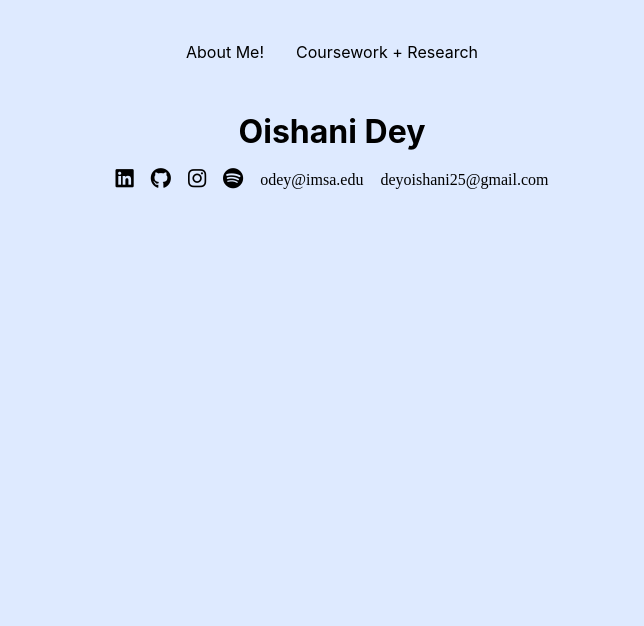
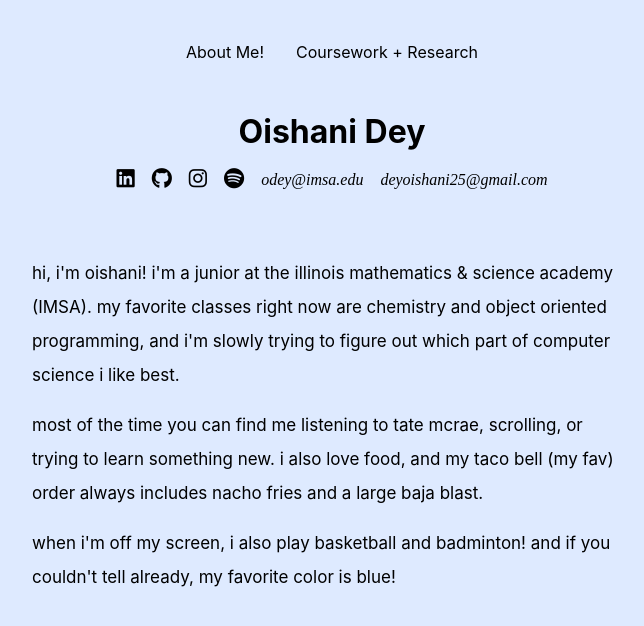
Before and after one commit to oishanid/oishanid.github.io, a plain HTML site: page index.html in a window 1280 px wide. Shown: the whole page, without its empty margins (308-952 px from the left). Drawn offline with Linux system fonts and the light colour scheme.

Commit message:
Added intro (about) + styling

```diff
--- a/index.html
+++ b/index.html
@@ -18,15 +18,26 @@
         <header>
             <div class="hello">
                 <h1>Oishani Dey</h1>
-                <div class="socials">
+                <section class="socials">
                     <a href="https://linkedin.com/in/oishanid" target="_blank" class="link-icon"><i class="fa-brands fa-linkedin"></i></a>
                     <a href="http://www.github.com/oishanid" target="_blank" class="link-icon"><i class="fa-brands fa-github"></i></a>
                     <a href="https://www.instagram.com/deyoishani25" target="_blank" class="link-icon"><i class="fa-brands fa-instagram"></i></a>
                     <a href="https://open.spotify.com/user/31oc64y7fqrz64kbvjxoxemlksbm" target="_blank" class="link-icon"><i class="fa-brands fa-spotify"></i></a>
-                    <a class="email" href="mailto:odey@imsa.edu">odey@imsa.edu</a><!--make both emails bold-->
+                    <a class="email" href="mailto:odey@imsa.edu">odey@imsa.edu</a>
                     <a class="email" href="mailto:deyoishani25@gmail.com">deyoishani25@gmail.com</a>
-                </div>
+                </section>
             </div>
         </header>
+        <section class="about">
+            <p>
+                hi, i'm oishani! i'm a junior at the illinois mathematics & science academy (IMSA). my favorite classes right now are chemistry and object oriented programming, and i'm slowly trying to figure out which part of computer science i like best.
+            </p>
+            <p>
+                most of the time you can find me listening to tate mcrae, scrolling, or trying to learn something new. i also love food, and my taco bell (my fav) order always includes nacho fries and a large baja blast.
+            </p>
+            <p>
+                when i'm off my screen, i also play basketball and badminton! and if you couldn't tell already, my favorite color is blue!
+            </p>
+        </section>
     </body>
 </html>
--- a/style.css
+++ b/style.css
@@ -15,6 +15,24 @@ body {
 a {
     color: inherit;
     text-decoration: none;
+}
+
+nav {
+    display: flex;
+    justify-content: center;
+    align-items: center;
+    margin-bottom: 1.0rem;
+    padding: 1rem;
+}
+
+.nav-bar {
+    display: flex;
+    gap: 2rem;
+    list-style: none;
+}
+
+.nav-bar li:hover {
+    color: darkblue;
 }
 
 .hello {
@@ -36,7 +54,7 @@ a {
 
 .socials a:hover {
     color: rgb(18, 93, 244);
-    transform: translateY(-2px);
+    transform: translateY(-1.8px);
 }
 
 .socials i{
@@ -45,22 +63,15 @@ a {
 
 .email {
     font-family: 'Times New Roman', Times, serif;
+    font-style: italic;
 }
 
-nav {
-    display: flex;
-    justify-content: center;
-    align-items: center;
-    margin-bottom: 1.0rem;
-    padding: 1rem;
+.about {
+    max-width: 600px;
+    margin: 60px auto 0;
+    font-size: 17px;
 }
 
-.nav-bar {
-    display: flex;
-    gap: 2rem;
-    list-style: none;
+.about p + p {
+    margin-top: 1rem;
 }
-
-.nav-bar li:hover {
-    color: darkblue;
-}
```
Also changed, not shown: education.html (added, +21 -0 lines), interests.html (added, +9 -0 lines).
